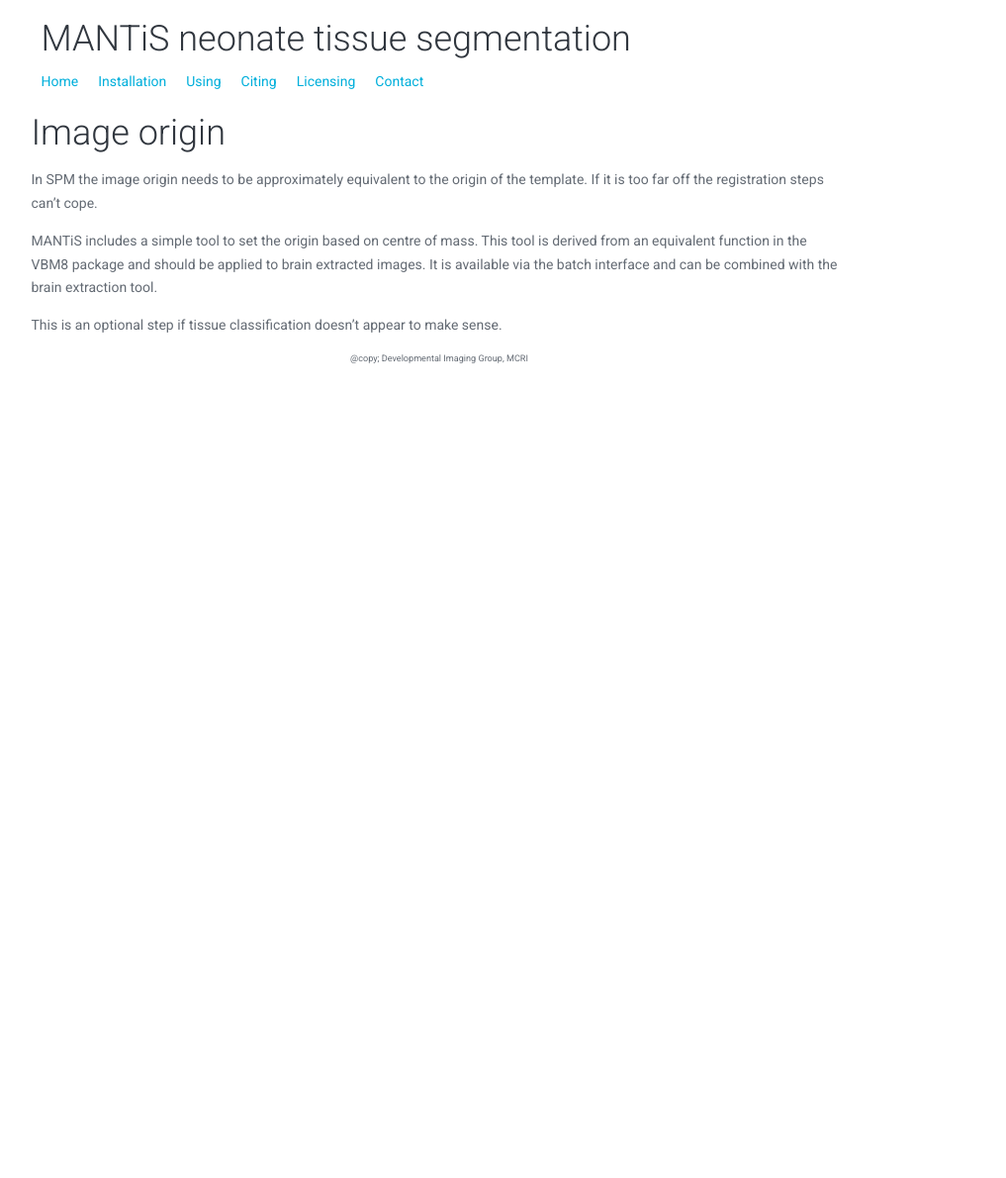
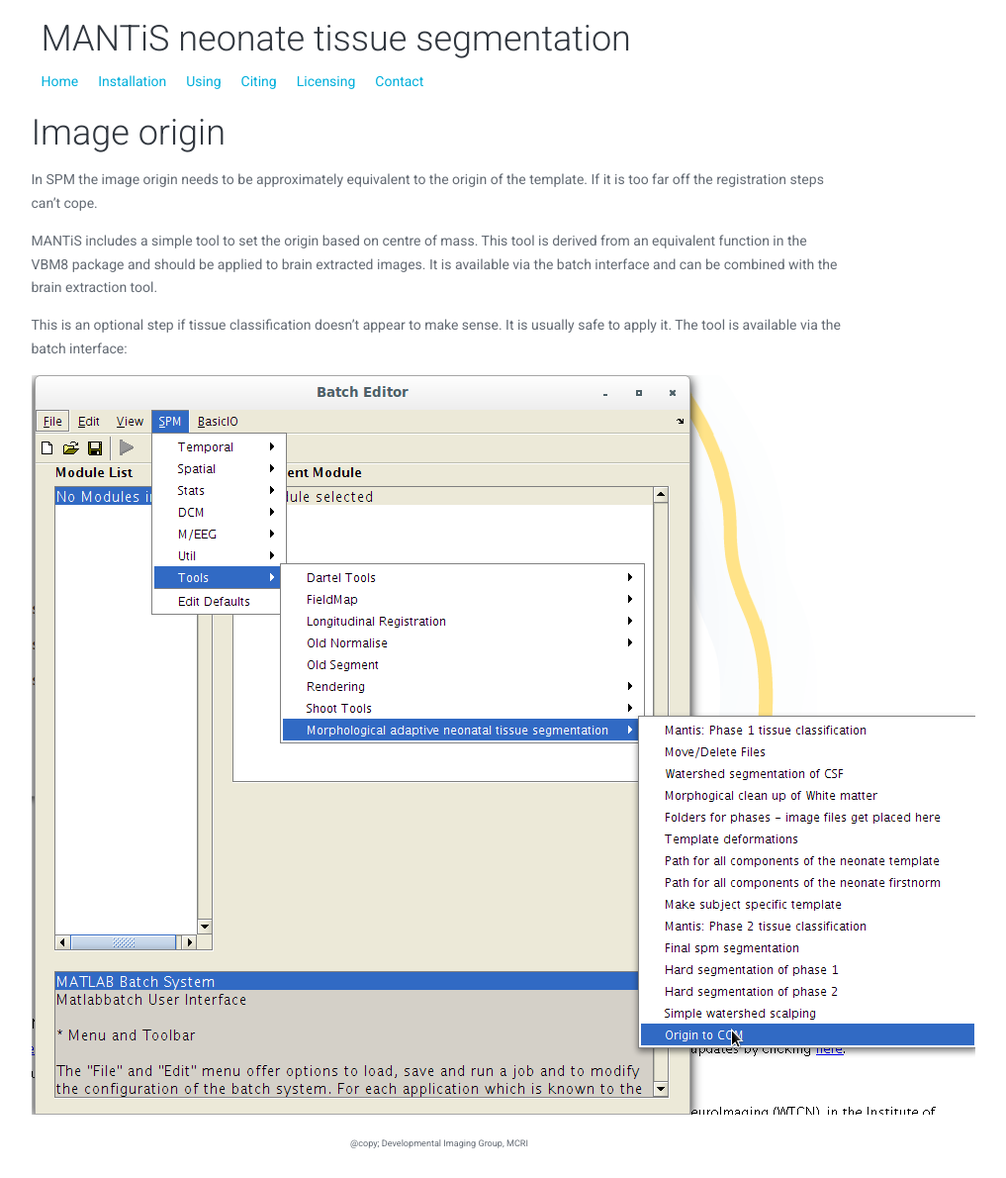
Before and after one commit to DevelopmentalImagingMCRI/mantis, a Jekyll site: the page built from using/origin.md, in a window 1280 px wide. Shown: the whole page at 99% size, without its empty margins (196-1213 px from the left). Built offline with Jekyll 4.4.1, drawn with Linux system fonts in a browser that asks for light colours; before the commit the page ends 900 px from its top, so only the background shows below that.

```diff
--- a/using/origin.md
+++ b/using/origin.md
@@ -15,4 +15,7 @@ be applied to brain extracted images. It is available via the batch
 interface and can be combined with the brain extraction tool.
 
 This is an optional step if tissue classification doesn't appear to make
-sense.
+sense. It is usually safe to apply it. The tool is available via the
+batch interface:
+
+![Origin setting tool](https://github.com/DevelopmentalImagingMCRI/mantis/raw/gh-pages/img/mantis_com.png)
```
Also changed, not shown: installation/index.md (+4 -0 lines), using/extraction.md (+2 -0 lines), using/index.md (+7 -2 lines).
